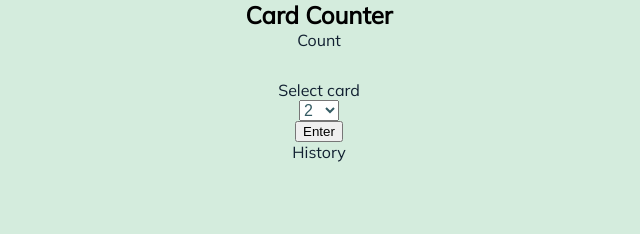
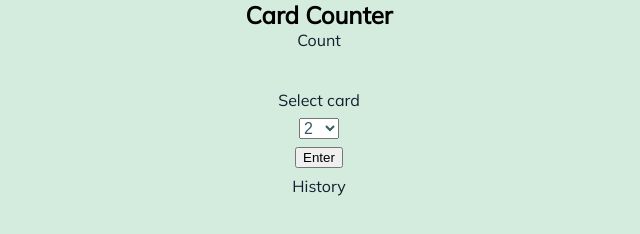
Before and after one commit to CoreyHedberg/card_counter, a plain HTML site: page index.html in a window 1280 px wide. Shown: the whole page, without its empty margins (321-961 px from the left). Drawn offline with Linux system fonts and the light colour scheme.

Commit message:
Finishing up the project

```diff
--- a/index.css
+++ b/index.css
@@ -17,7 +17,7 @@ body {
 }
 
 .countSection {
-  height: 50px;
+  height: 60px;
 }
 
 #drop-down-list,
@@ -30,11 +30,17 @@ body {
 
 .heading {
   color: var(--sub-heading-color);
+  margin-bottom: 0.5rem;
 }
 
 #cards-drop-down {
   font-size: 1rem;
   color: var(--text-color);
+  margin-bottom: 0.5rem;
+}
+
+#button {
+  margin-bottom: 0.5rem;
 }
 
 #count,
```
Also changed, not shown: readme_files/readme_screenshot.gif (added), 1 other file.
